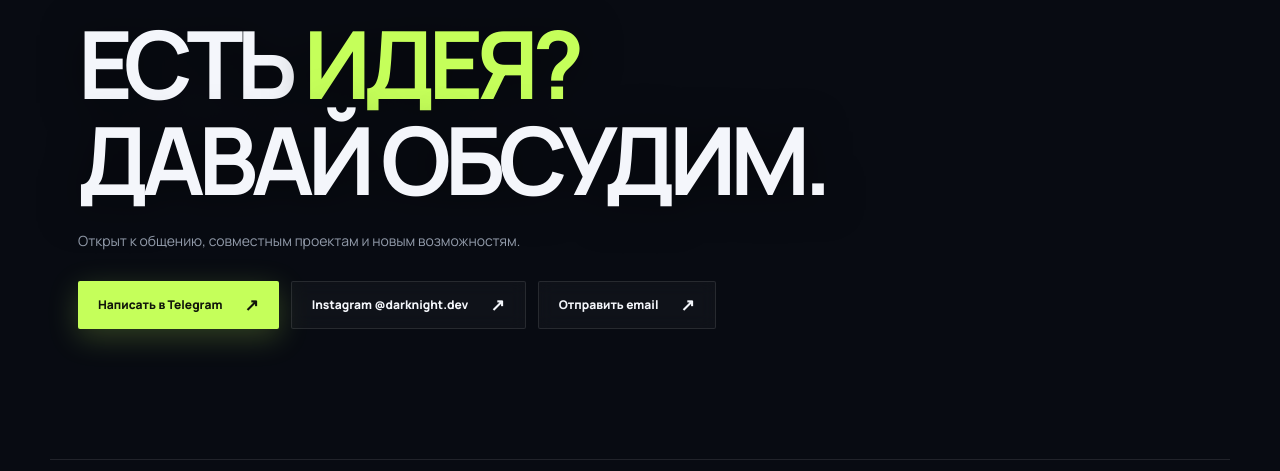
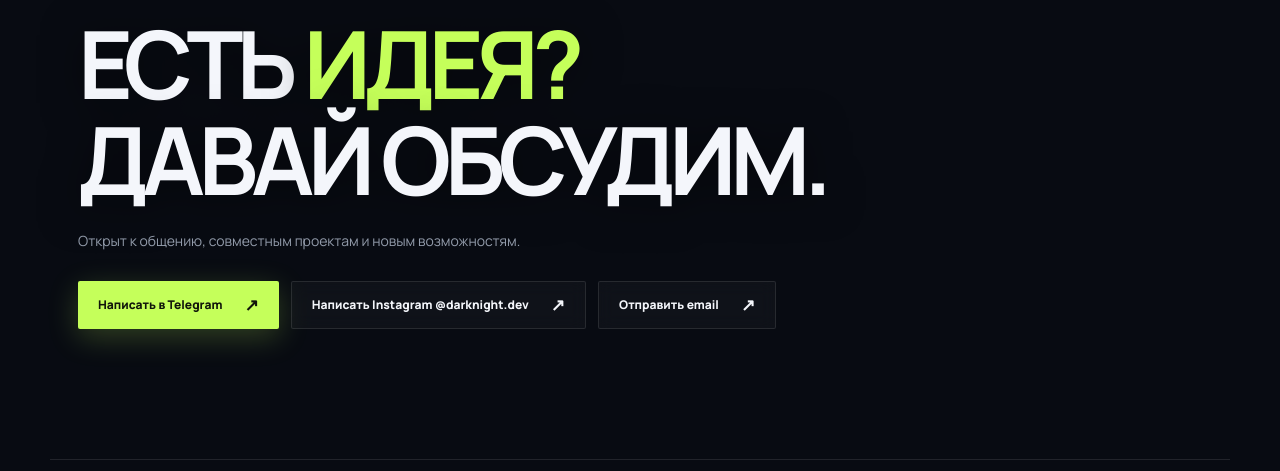
Before and after one commit to ubaydullaevit666ilya-alt/ixlosbek_portfolio_site, a Flask app: page / in a window 1280 px wide. Shown: the part 3742-4213 px from the top of the page. Run offline with Flask 3, Linux system fonts and the light colour scheme.

Commit message:
Add Instagram contact

```diff
--- a/templates/index.html
+++ b/templates/index.html
@@ -136,7 +136,7 @@
    href="https://www.instagram.com/darknight.dev/"
    target="_blank"
    rel="noopener noreferrer">
-    Instagram @darknight.dev <span>↗</span>
+  Написать Instagram @darknight.dev <span>↗</span>
 </a>
         <a class="button button-ghost" href="mailto:{{ email }}">Отправить email <span>↗</span></a>
       </div>
```
